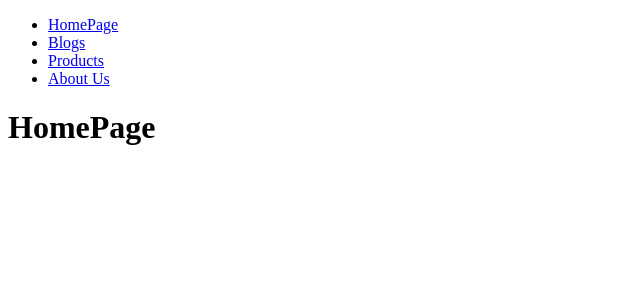
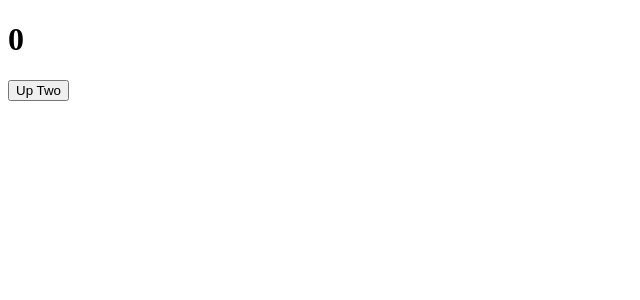
Before and after one commit to masoudhra/ReactPractice, a React (Create React App) app: page / in a window 1280 px wide. Shown: the top 300 px of the page, without its empty margins (0-640 px from the left). Built offline with nearby package versions, Linux system fonts and the light colour scheme.

Commit message:
start practice with hook in this part practice with useState and create up two number

```diff
--- a/src/App.js
+++ b/src/App.js
@@ -1,29 +1,11 @@
 import React, { Component } from 'react';
-import { Route } from "react-router-dom";
 
-import HomePage from './components/HomePage';
-import Blogs from './components/Blogs';
-import Products from './components/Products';
-import AboutUs from './components/AboutUs';
-
+import Counter from './components/Counter';
 class App extends Component {
     render() {
         return (
             <div>
-                <ul>
-                    <li><a href="/">HomePage</a></li>
-                    <li><a href="/blogs">Blogs</a></li>
-                    <li><a href="/products">Products</a></li>
-                    <li><a href="/aboutus">About Us</a></li>
-
-                </ul>
-                <div>
-                    <Route exact path="/" component={HomePage} />
-                    <Route path="/blogs" component={Blogs} />
-                    <Route path="/products" component={Products} />
-                    <Route path="/aboutus" component={AboutUs} />
-                </div>
-
+                <Counter />
             </div>
         );
     }
--- a/src/components/AboutUs.js
+++ /dev/null
@@ -1,13 +0,0 @@
-import React, { Component } from 'react';
-
-class AboutUs extends Component {
-    render() {
-        return (
-            <div>
-                <h1>AboutUs</h1>
-            </div>
-        );
-    }
-}
-
-export default AboutUs;
--- a/src/components/Blogs.js
+++ /dev/null
@@ -1,13 +0,0 @@
-import React, { Component } from 'react';
-
-class Blogs extends Component {
-    render() {
-        return (
-            <div>
-                <h1>Blogs</h1>
-            </div>
-        );
-    }
-}
-
-export default Blogs;
--- /dev/null
+++ b/src/components/Counter.js
@@ -0,0 +1,21 @@
+import React, { useState } from 'react';
+
+const Counter = () => {
+
+    const [number, setNumber] = useState(0);
+
+
+    const clickHandler = () =>{
+        setNumber(number + 2)
+    }
+
+
+    return (
+        <div>
+            <h1>{number}</h1>
+            <button onClick={clickHandler}>Up Two</button>
+        </div>
+    );
+};
+
+export default Counter;
--- a/src/components/HomePage.js
+++ /dev/null
@@ -1,13 +0,0 @@
-import React, { Component } from 'react';
-
-class HomePage extends Component {
-    render() {
-        return (
-            <div>
-                <h1>HomePage</h1>
-            </div>
-        );
-    }
-}
-
-export default HomePage;
--- a/src/components/Products.js
+++ /dev/null
@@ -1,13 +0,0 @@
-import React, { Component } from 'react';
-
-class Products extends Component {
-    render() {
-        return (
-            <div>
-                <h1>Products</h1>
-            </div>
-        );
-    }
-}
-
-export default Products;
```
